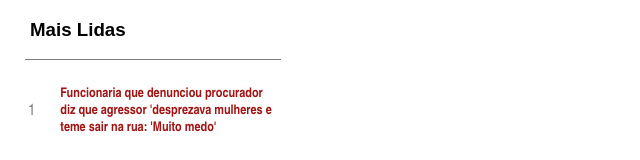
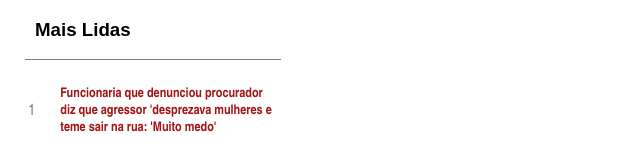
Before and after one commit to pResende7/Quest3, a React (Vite) app: page / in a window 1280 px wide. Shown: the top 160 px of the page, without its empty margins (0-640 px from the left). Built offline with nearby package versions, Linux system fonts and the light colour scheme.

Commit message:
Estilização feita na aba Titulo.

```diff
--- a/src/Titulo.css
+++ b/src/Titulo.css
@@ -1,5 +1,5 @@
 .titulo{
     font-family: Arial;
-    margin-left: 30px;
+    margin-left: 35px;
     justify-self: start;
     }
```
